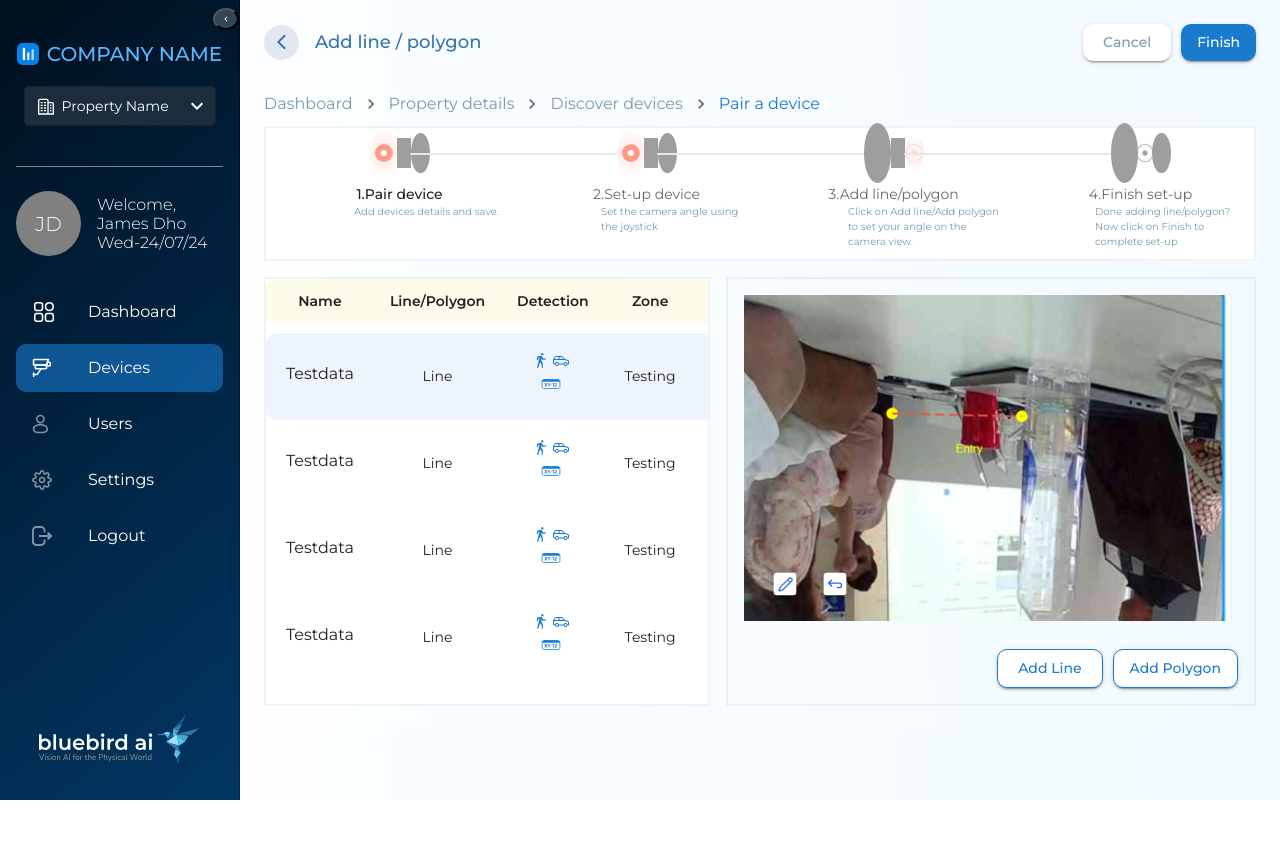
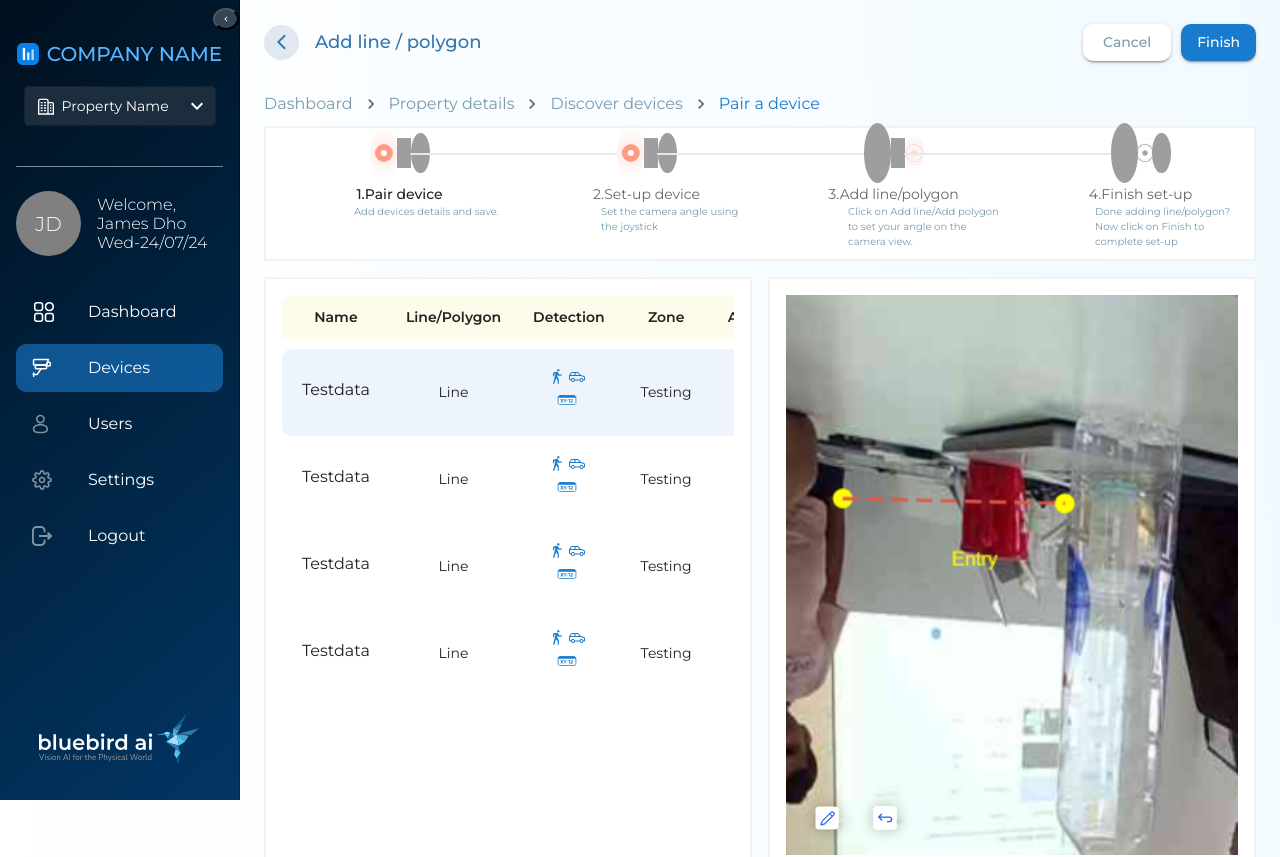
Before and after one commit to Earts-vinay/bluebird, a React (Create React App) app: page /devices/addline-polygon in a window 1280 px wide. Shown: the top 857 px of the page. Before the commit the page ends 800 px from the top, so only its background shows below. Built offline with nearby package versions, Linux system fonts and the light colour scheme; grey boxes are pictures that could not be loaded.

Commit message:
steper added

```diff
--- a/src/components/DevicesManagement/AddLinePolygon.jsx
+++ b/src/components/DevicesManagement/AddLinePolygon.jsx
@@ -1,12 +1,12 @@
 import React, { useState } from 'react';
 import { useNavigate } from 'react-router-dom';
-import { Grid, Box, Typography, Button, Stack, Breadcrumbs, Table,
+import { Grid, Box, Typography, Button, Stack, Breadcrumbs,Table,
   TableBody,
   TableCell,
   TableContainer,
   TableHead,
   TableRow,
-  Paper } from '@mui/material';
+  Paper, } from '@mui/material';
 import ArrowBackIosIcon from '@mui/icons-material/ArrowBackIos';
 import NavigateNextIcon from '@mui/icons-material/NavigateNext';
 import CustomButton from '../../utils/CustomButton';
@@ -20,8 +20,8 @@ import CustomConnector from '../../utils/CustomConnector';
 const steps = [
   { label: '1.Pair device', icon1: '/assets/icons/steperactive.svg', description: 'Add devices details and save.' },
   { label: '2.Set-up device', icon1: '/assets/icons/steperactive.svg', description: 'Set the camera angle using the joystick' },
-  { label: '3.Add line/polygon', icon3: '/assets/icons/steper-progress.svg', description: 'Click on Add line/Add polygon to set your angle on the camera view.' },
-  { label: '4.Finish set-up', icon2: '/assets/icons/steperinactive.svg', description: 'Done adding line/polygon? Now click on Finish to complete set-up' },
+  { label: '3.Add line/polygon', icon3: '/assets/icons/steper-progress.svg',  description: 'Click on Add line/Add polygon to set your angle on the camera view.' },
+  { label: '4.Finish set-up',  icon2: '/assets/icons/steperinactive.svg', description: 'Done adding line/polygon? Now click on Finish to complete set-up' },
 ];
 
 const sampleData = [
@@ -29,6 +29,7 @@ const sampleData = [
   { name: "Testdata", linePoly: "Line", zone: "Testing" },
   { name: "Testdata", linePoly: "Line", zone: "Testing"},
   { name: "Testdata", linePoly: "Line",zone: "Testing"},
+
 ];
 
 const breadcrumbs = [
@@ -75,7 +76,6 @@ const AddLinePolygon = () => {
   const handleClickOpen = () => {
     setOpen(true);
   };
-
   return (
     <Grid container spacing={2}>
       <Grid item xs={12}>
@@ -147,9 +147,9 @@ const AddLinePolygon = () => {
               ))}
             </Stepper>
           </Box>
-          <Grid container spacing={2} sx={{ height: '100%' }}>
-            <Grid item xs={12} md={5.5} sx={{ display: 'flex', flexDirection: 'column' }}>
-              <Box sx={{ border: "2px solid #8080801a", backgroundColor: "white", flex: 1 }}>
+          <Grid container spacing={2}>
+            <Grid item xs={12} md={6}  >
+              <Box sx={{border:"2px solid #8080801a", backgroundColor:"white", padding: 2 , height:"80vh"}}>
               <TableContainer
           component={Paper}
           sx={{
@@ -202,7 +202,7 @@ const AddLinePolygon = () => {
                     marginTop: index === 0 ? '10px' : '0',
                   }}
                 >
-                          <TableCell sx={{ padding: '20px 20px', textAlign: 'center', borderRadius: index === 0 ? '10px 0 0 10px' : '0', }} >
+                  <TableCell sx={{ padding: '20px 20px', textAlign: 'center',   borderRadius: index === 0 ? '10px 0 0 10px' : '0',  }} >
                     <Box sx={{ display: 'flex', flexDirection: 'column', alignItems: 'center' }}>
                       <Typography sx={{ marginBottom: '4px' }}>{row.name}</Typography>
                     </Box>
@@ -226,9 +226,9 @@ const AddLinePolygon = () => {
                     />
                   </TableCell>
                   <TableCell sx={{ padding: '20px 20px', textAlign: 'center' }}>{row.zone}</TableCell>
-                          <TableCell sx={{ padding: '20px 20px', textAlign: 'center' }}>
-                            <Box
-                              onClick={(e) => {
+                  <TableCell  sx={{ padding: '20px 20px', textAlign: 'center' }}
+                  >
+                  <Box     onClick={(e) => {
                         e.stopPropagation();
                         // editDevices();
                       }}
@@ -266,22 +266,23 @@ const AddLinePolygon = () => {
         </TableContainer>
               </Box>
             </Grid>
-            <Grid item xs={12} md={6.5} sx={{ display: 'flex', flexDirection: 'column' }}>
-              <Box sx={{ position: 'relative', border: "2px solid #8080801a", padding: 2, flex: 1 }}>
+            <Grid item xs={12} md={6} >
+  <Box sx={{ position: 'relative', border: "2px solid #8080801a", padding: 2 ,backgroundColor:"white",height:"80vh"}}>
     {/* Container for image and icons */}
-                <Box sx={{ position: 'relative' }}>
+    <Box sx={{ position: 'relative', }}>
       <img
         src={SampleImage}
         alt="Sample Image"
-                    style={{ width: '100%', height: '100%', objectFit: 'cover', backgroundColor: "white" }}
+        style={{ width: '100%', height: '70vh', objectFit: 'cover', backgroundColor:"white" }}
       />
       {/* Icons inside the image */}
       <Box
         sx={{
           position: 'absolute',
-                      bottom: 16,
-                      left: 16,
+          bottom: 16, // Adjust as needed
+          left: 16, // Adjust as needed
           display: 'flex',
+          gap: 1, // Adjust spacing between icons as needed
         }}
       >
         <img
@@ -316,6 +317,8 @@ const AddLinePolygon = () => {
     </Box>
   </Box>
 </Grid>
+
+
           </Grid>
         </Box>
       </Grid>
```
Also changed, not shown: public/assets/images/sampleimage.svg (deleted), src/utils/CustomConnector.js (line endings or trailing spaces). Lines whose indentation alone changed are shown as unchanged.
